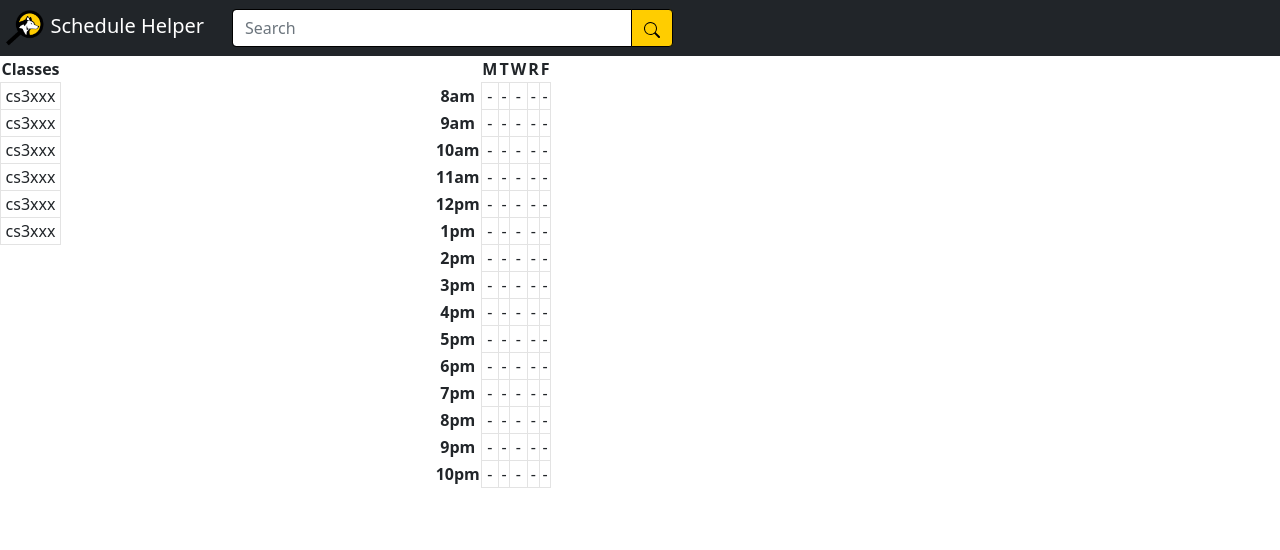
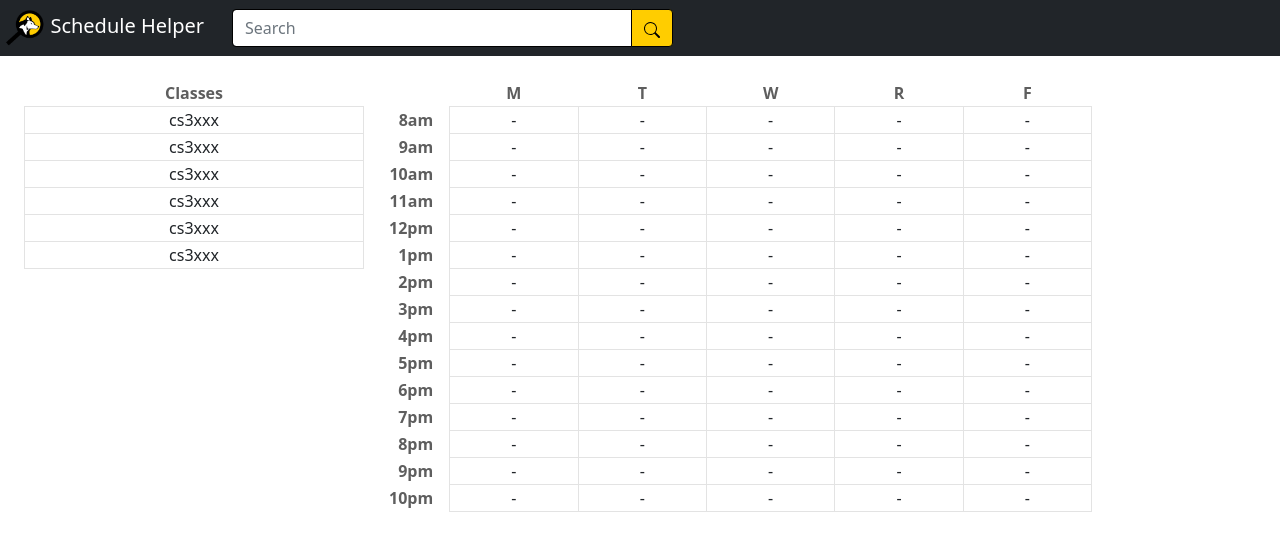
Before and after one commit to JacobStrome/CS3141-R01-Team1, a React (Create React App) app in the folder react-frontend/: page / in a window 1280 px wide. Shown: the top 550 px of the page. Built offline with nearby package versions, Linux system fonts and the light colour scheme.

Commit message:
Classes & Calendar table styling/formatting

```diff
--- a/react-frontend/src/App.css
+++ b/react-frontend/src/App.css
@@ -63,3 +63,30 @@
 .table-border{
   border: 1px solid #e3e3e3;
 }
+
+.gray-label{
+  color:#5e5e5e;
+}
+
+body{
+  overflow-x:hidden;
+}
+
+table{
+  width: 100%;
+}
+
+.time-label{
+  text-align:right;
+  padding-right: 1em;
+  width: 5%;
+}
+
+.calendar-col{
+  width: 19%;
+}
+
+.classes-div{
+  padding-right:20px;
+  padding-left:20px;
+}
--- a/react-frontend/src/App.js
+++ b/react-frontend/src/App.js
@@ -32,13 +32,13 @@ function App() {
           </ul>
         </div>
       </nav>
-        <div class="row">
+        <div class="row container p-4">
           {/*Div for class search results*/}
-          <div class="col-4">
+          <div class="col-4 classes-div">
 
             <table>
               <tr>
-                <th class="no-border"> Classes </th>
+                <th class="no-border gray-label"> Classes </th>
               </tr>
               <tr>
                 <td class="table-border">cs3xxx</td>
@@ -63,16 +63,22 @@ function App() {
           {/*div for calendar*/}
           <div class="col-8">
             <table>
+              <col class="time-label"></col>
+              <col class="calendar-col"></col>
+              <col class="calendar-col"></col>
+              <col class="calendar-col"></col>
+              <col class="calendar-col"></col>
+              <col class="calendar-col"></col>
               <tr>
-                <th> </th>
-                <th class="no-border"> M </th>
-                <th class="no-border"> T </th>
-                <th class="no-border"> W </th>
-                <th class="no-border"> R </th>
-                <th class="no-border"> F </th>
+                <th class="time-label"> </th>
+                <th class="no-border gray-label"> M </th>
+                <th class="no-border gray-label"> T </th>
+                <th class="no-border gray-label"> W </th>
+                <th class="no-border gray-label"> R </th>
+                <th class="no-border gray-label"> F </th>
               </tr>
               <tr>
-                <th class="no-border"> 8am </th>
+                <th class="no-border gray-label time-label"> 8am </th>
                 <td class="table-border"> - </td>
                 <td class="table-border"> - </td>
                 <td class="table-border"> - </td>
@@ -80,7 +86,7 @@ function App() {
                 <td class="table-border"> - </td>
               </tr>
               <tr>
-                <th class="no-border"> 9am </th>
+                <th class="no-border gray-label time-label"> 9am </th>
                 <td class="table-border"> - </td>
                 <td class="table-border"> - </td>
                 <td class="table-border"> - </td>
@@ -88,7 +94,7 @@ function App() {
                 <td class="table-border"> - </td>
               </tr>
               <tr>
-                <th class="no-border"> 10am </th>
+                <th class="no-border gray-label time-label"> 10am </th>
                 <td class="table-border"> - </td>
                 <td class="table-border"> - </td>
                 <td class="table-border"> - </td>
@@ -96,7 +102,7 @@ function App() {
                 <td class="table-border"> - </td>
               </tr>
               <tr>
-                <th class="no-border"> 11am </th>
+                <th class="no-border gray-label time-label"> 11am </th>
                 <td class="table-border"> - </td>
                 <td class="table-border"> - </td>
                 <td class="table-border"> - </td>
@@ -104,7 +110,7 @@ function App() {
                 <td class="table-border"> - </td>
               </tr>
               <tr>
-                <th class="no-border"> 12pm </th>
+                <th class="no-border gray-label time-label"> 12pm </th>
                 <td class="table-border"> - </td>
                 <td class="table-border"> - </td>
                 <td class="table-border"> - </td>
@@ -112,7 +118,7 @@ function App() {
                 <td class="table-border"> - </td>
               </tr>
               <tr>
-                <th class="no-border"> 1pm </th>
+                <th class="no-border gray-label time-label"> 1pm </th>
                 <td class="table-border"> - </td>
                 <td class="table-border"> - </td>
                 <td class="table-border"> - </td>
@@ -120,7 +126,7 @@ function App() {
                 <td class="table-border"> - </td>
               </tr>
               <tr>
-                <th class="no-border"> 2pm </th>
+                <th class="no-border gray-label time-label"> 2pm </th>
                 <td class="table-border"> - </td>
                 <td class="table-border"> - </td>
                 <td class="table-border"> - </td>
@@ -128,7 +134,7 @@ function App() {
                 <td class="table-border"> - </td>
               </tr>
               <tr>
-                <th class="no-border"> 3pm </th>
+                <th class="no-border gray-label time-label"> 3pm </th>
                 <td class="table-border"> - </td>
                 <td class="table-border"> - </td>
                 <td class="table-border"> - </td>
@@ -136,7 +142,7 @@ function App() {
                 <td class="table-border"> - </td>
               </tr>
               <tr>
-                <th class="no-border"> 4pm </th>
+                <th class="no-border gray-label time-label"> 4pm </th>
                 <td class="table-border"> - </td>
                 <td class="table-border"> - </td>
                 <td class="table-border"> - </td>
@@ -144,7 +150,7 @@ function App() {
                 <td class="table-border"> - </td>
               </tr>
               <tr>
-                <th class="no-border"> 5pm </th>
+                <th class="no-border gray-label time-label"> 5pm </th>
                 <td class="table-border"> - </td>
                 <td class="table-border"> - </td>
                 <td class="table-border"> - </td>
@@ -152,7 +158,7 @@ function App() {
                 <td class="table-border"> - </td>
               </tr>
               <tr>
-                <th class="no-border"> 6pm </th>
+                <th class="no-border gray-label time-label"> 6pm </th>
                 <td class="table-border"> - </td>
                 <td class="table-border"> - </td>
                 <td class="table-border"> - </td>
@@ -160,7 +166,7 @@ function App() {
                 <td class="table-border"> - </td>
               </tr>
               <tr>
-                <th class="no-border"> 7pm </th>
+                <th class="no-border gray-label time-label"> 7pm </th>
                 <td class="table-border"> - </td>
                 <td class="table-border"> - </td>
                 <td class="table-border"> - </td>
@@ -168,7 +174,7 @@ function App() {
                 <td class="table-border"> - </td>
               </tr>
               <tr>
-                <th class="no-border"> 8pm </th>
+                <th class="no-border gray-label time-label"> 8pm </th>
                 <td class="table-border"> - </td>
                 <td class="table-border"> - </td>
                 <td class="table-border"> - </td>
@@ -176,7 +182,7 @@ function App() {
                 <td class="table-border"> - </td>
               </tr>
               <tr>
-                <th class="no-border"> 9pm </th>
+                <th class="no-border gray-label time-label"> 9pm </th>
                 <td class="table-border"> - </td>
                 <td class="table-border"> - </td>
                 <td class="table-border"> - </td>
@@ -184,7 +190,7 @@ function App() {
                 <td class="table-border"> - </td>
               </tr>
               <tr>
-                <th class="no-border"> 10pm </th>
+                <th class="no-border gray-label time-label"> 10pm </th>
                 <td class="table-border"> - </td>
                 <td class="table-border"> - </td>
                 <td class="table-border"> - </td>
```
